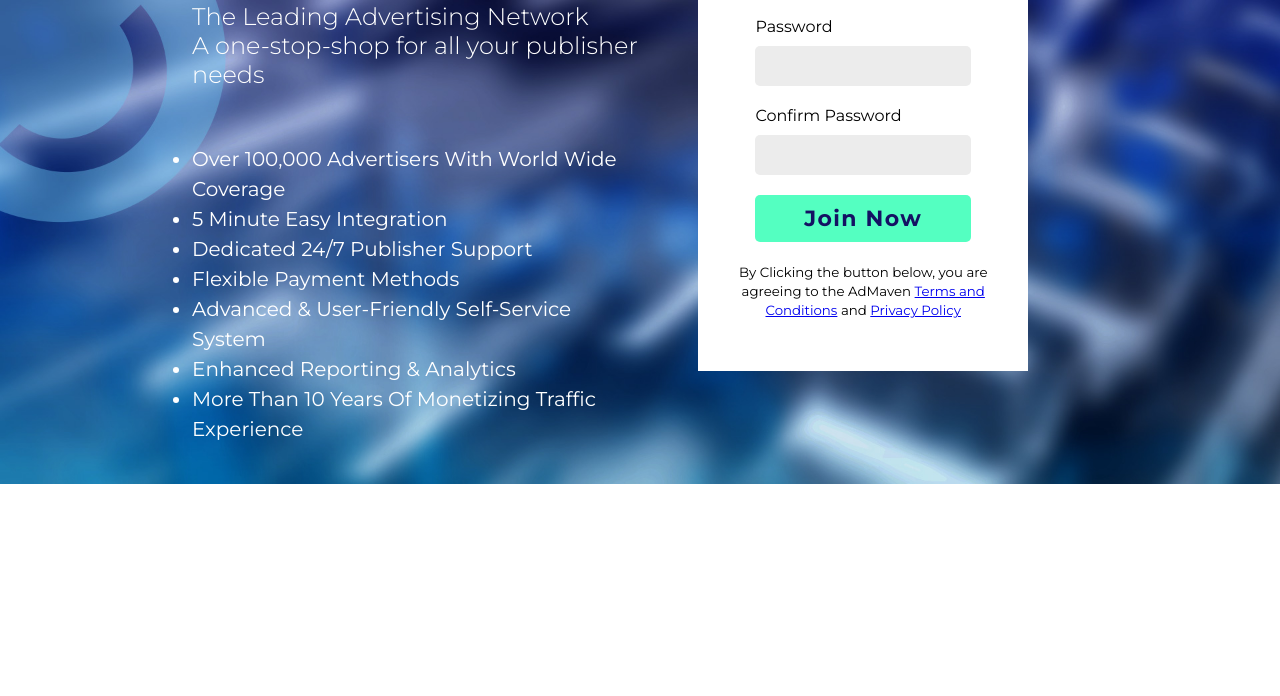
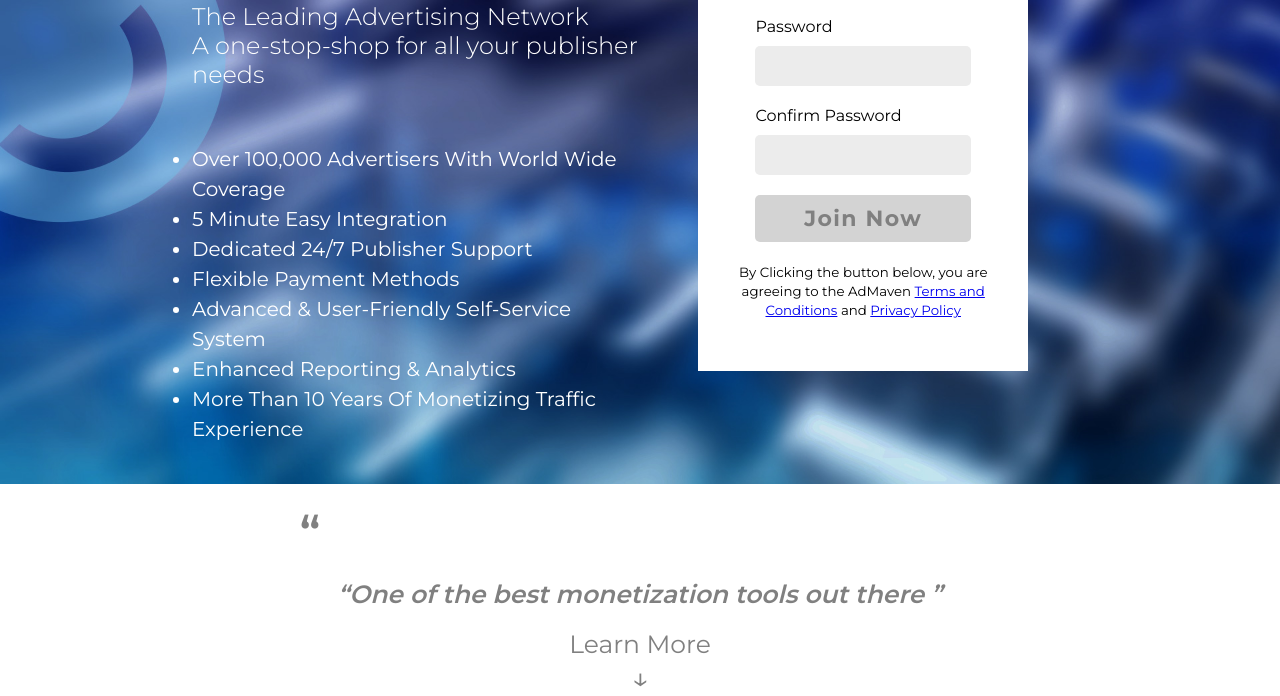
Before and after one commit to ozizhakGT/landing-page, a React app: page / in a window 1280 px wide. Shown: the part 304-1000 px from the top of the page. Before the commit the page ends 800 px from the top, so only its background shows below. Built offline with nearby package versions, Linux system fonts and the light colour scheme.

Commit message:
finish middle section

```diff
--- a/src/components/formTypes/RegisterForm.js
+++ b/src/components/formTypes/RegisterForm.js
@@ -11,7 +11,6 @@
 
     renderInput = ({input, label, type, meta}) => {
         const className = meta.touched && meta.error ? 'error' : '';
-        console.log(meta)
         return (
             <div className="field">
                 <label>{label}</label>
@@ -26,7 +25,7 @@
     }
 
     render() {
-        const {content} = this.props
+        const {content, valid} = this.props
         if(!content) {
             return <div>Loading ...</div>
         }
@@ -38,7 +37,7 @@
                     <Field name="email" component={this.renderInput} label="Email" type="email" />
                     <Field name="password" component={this.renderInput} label="Password" type="password" />
                     <Field name="confirmPassword" component={this.renderInput} label="Confirm Password" type="password" />
-                    <button className="btn">{content.register.button}</button>
+                    <button className="btn" disabled={!valid}>{content.register.button}</button>
                 </form>
                 <div className="privacy">
                     <small>
--- a/src/components/formTypes/form.scss
+++ b/src/components/formTypes/form.scss
@@ -65,6 +65,11 @@
             color: white;
         }
 
+        &:disabled {
+            background: lightgrey;
+            color: grey;
+        }
+
         margin-bottom: 20px;
     }
 }
--- a/src/components/template/Template.js
+++ b/src/components/template/Template.js
@@ -3,6 +3,18 @@
 import LeadForm from '../formTypes/LeadForm';
 
 class Template extends React.Component {
+    renderSecondPart() {
+        return (
+            <section className="middlePart">
+                <p>“</p>
+                <p>{this.props.translate.middleSentence}</p>
+                <div>
+                    <p>Learn More</p>
+                    <div>&#8595;</div>
+                </div>
+            </section>
+        )
+    }
 
     rednerPoints() {
         return this.props.translate.points ? this.props.translate.points.map(point => <li key={point}>{point}</li>) : '';
@@ -34,6 +46,7 @@
                     </div>
                 </div>
             </section>
+            {this.renderSecondPart()}
             </div>
         );
     }
--- a/src/components/template/styles/popPush.scss
+++ b/src/components/template/styles/popPush.scss
@@ -31,4 +31,35 @@
             }
         }
     }
+    .middlePart {
+        color: grey;
+        font-size: 25px;
+        font-weight: 600;
+        text-align: center;
+
+        & > p:first-child {
+            font-size: 45px;
+            transform: translateX(-330px);
+            margin-top: 20px;
+        }
+        & > p:nth-child(2) {
+            font-style: italic;
+            margin: 20px auto;
+        }
+        & > div {
+            font-weight: lighter;
+
+            div {
+                font-size: 30px;
+                animation: upDown 1s infinite;
+            }
+        }
+    }
 }
+
+
+@keyframes upDown {
+    0% {transform: translateY(0)}
+    50% {transform: translateY(4px)}
+    100% {transform: translateY(0)}
+}
--- a/src/locale/index.js
+++ b/src/locale/index.js
@@ -14,6 +14,7 @@
                 'Enhanced Reporting & Analytics',
                 'More Than 10 Years Of Monetizing Traffic Experience'
             ],
+            middleSentence: '“One of the best monetization tools out there ”',
             form: {
                 register: {
                     title: 'Create Account',
```
Also changed, not shown: 1 other file.
